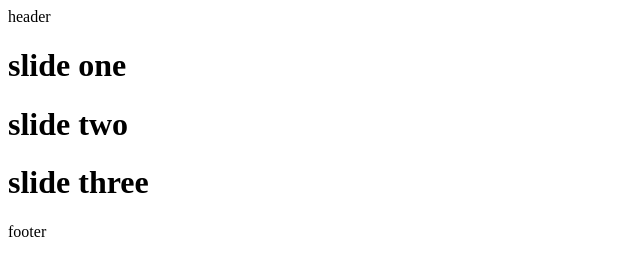
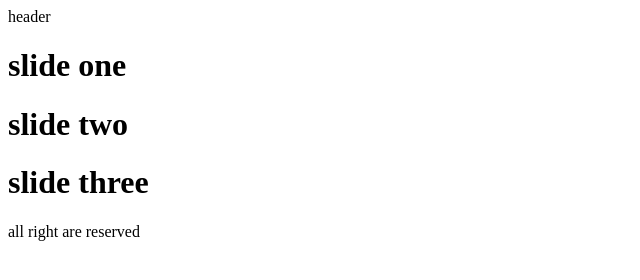
Before and after one commit to iLavander/Gitproject1, a plain HTML site: page index.html in a window 1280 px wide. Shown: the whole page, without its empty margins (0-640 px from the left). Drawn offline with Linux system fonts and the light colour scheme.

Commit message:
footer updated

```diff
--- a/index.html
+++ b/index.html
@@ -14,6 +14,8 @@
     <h1>slide two</h1>
     <h1>slide three</h1>
   </div>
-  <footer>footer</footer>
+  <footer>
+    all right are reserved
+  </footer>
 </body>
 </html>
```
